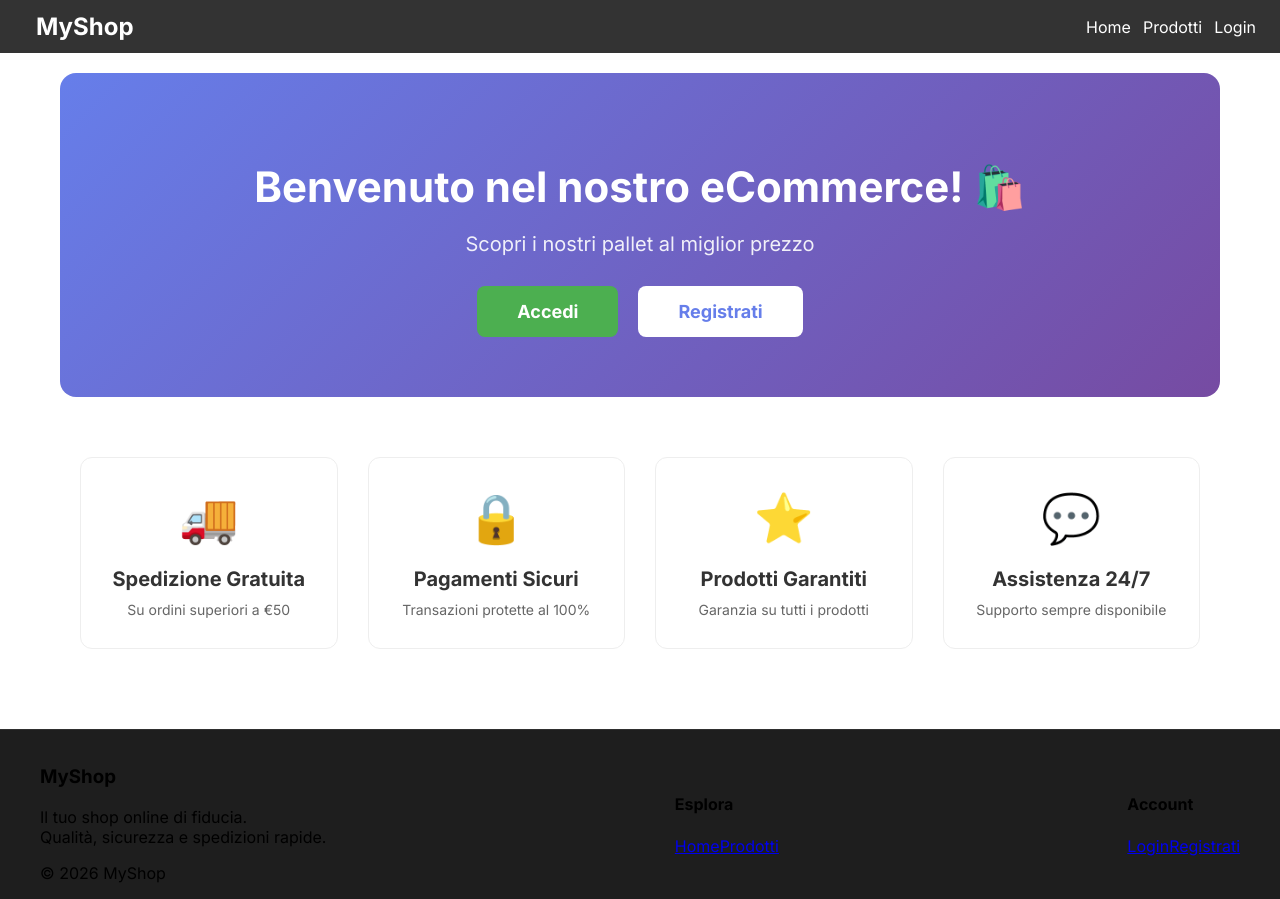
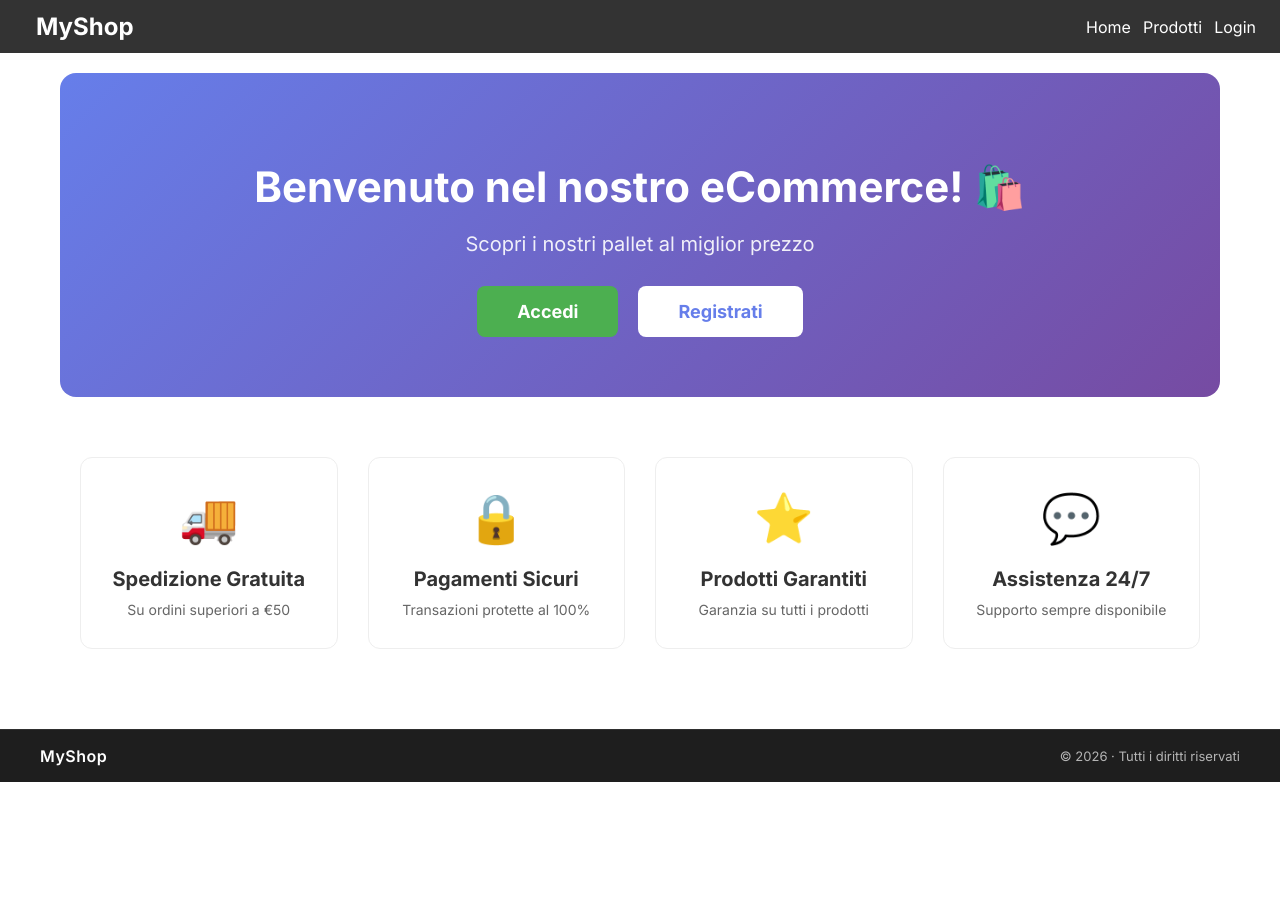
Before and after one commit to nikfaccini/Progetto-ERASMUS-2026, a React (Create React App) app: page / in a window 1280 px wide. After the commit the page ends 800 px from the top, so only its background shows below. Built offline with nearby package versions, Linux system fonts and the light colour scheme.

Commit message:
Update Footer.js

```diff
--- a/src/components/Footer.js
+++ b/src/components/Footer.js
@@ -1,52 +1,13 @@
-import { Link, useLocation } from "react-router-dom";
-import { useEffect, useState } from "react";
 import "./Footer.css";
 
 const Footer = () => {
-  const location = useLocation();
-  const [isLogged, setIsLogged] = useState(false);
-
-  useEffect(() => {
-    const logged = localStorage.getItem("isLogged");
-    setIsLogged(!!logged);
-  }, [location]);
-
   return (
     <footer className="footer">
       <div className="footer-container">
-        {/* BRAND */}
-        <div className="footer-section brand">
-          <h3>MyShop</h3>
-          <p>
-            Il tuo shop online di fiducia. <br />
-            Qualità, sicurezza e spedizioni rapide.
-          </p>
-          <span className="copyright">
-            © {new Date().getFullYear()} MyShop
-          </span>
-        </div>
-
-        {/* LINK */}
-        <div className="footer-section">
-          <h4>Esplora</h4>
-          <Link to="/">Home</Link>
-          <Link to="/prodotti">Prodotti</Link>
-          {isLogged && <Link to="/carrello">Carrello</Link>}
-          {isLogged && <Link to="/ordini">Ordini</Link>}
-        </div>
-
-        {/* ACCOUNT */}
-        <div className="footer-section">
-          <h4>Account</h4>
-          {!isLogged ? (
-            <>
-              <Link to="/login">Login</Link>
-              <Link to="/registrazione">Registrati</Link>
-            </>
-          ) : (
-            <span className="logged">Utente loggato</span>
-          )}
-        </div>
+        <span className="footer-brand">MyShop</span>
+        <span className="footer-text">
+          © {new Date().getFullYear()} · Tutti i diritti riservati
+        </span>
       </div>
     </footer>
   );
```
